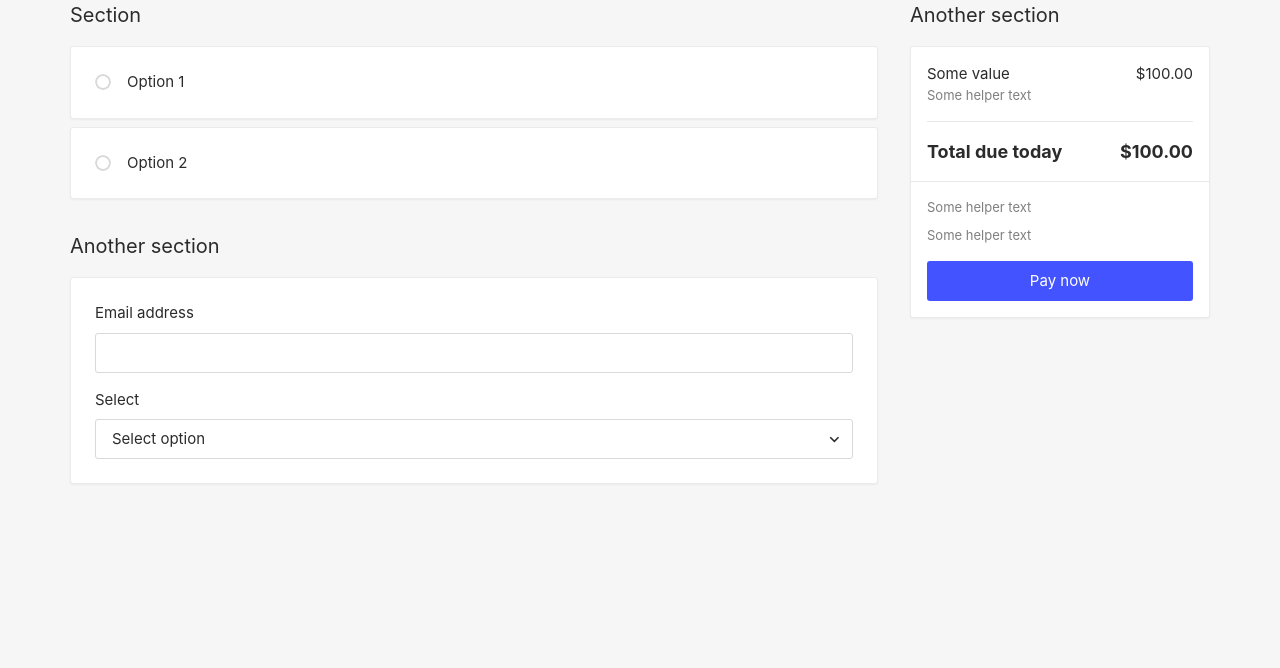
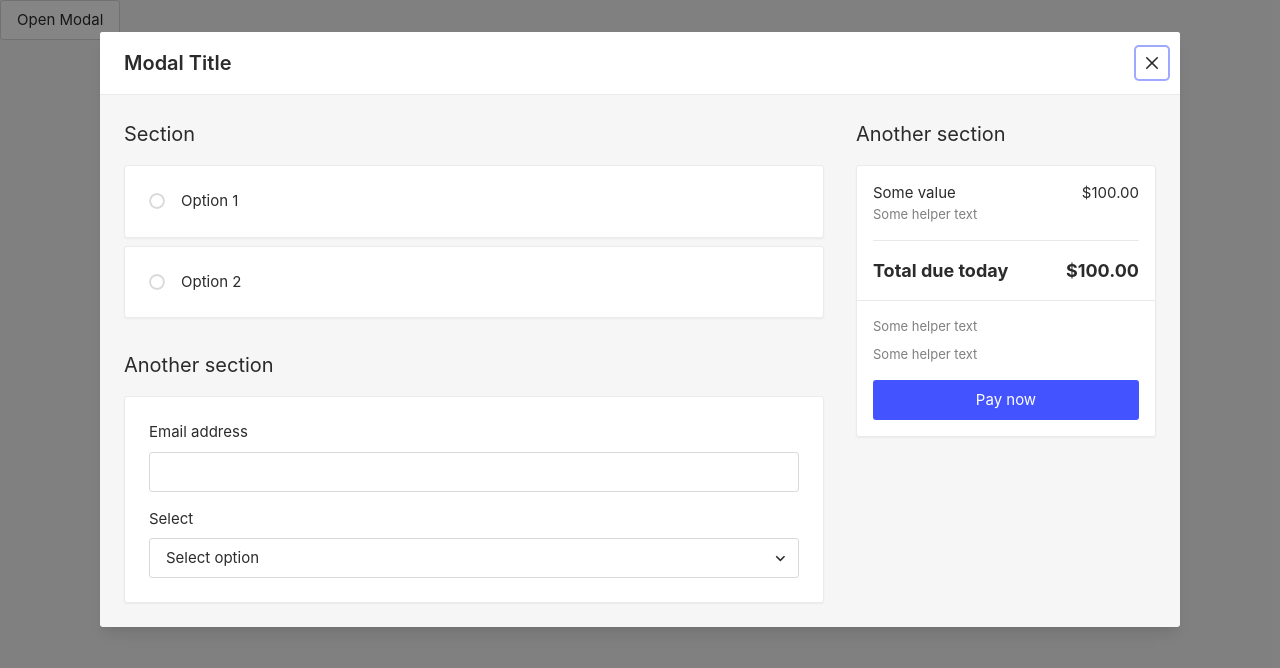
Before and after one commit to ItsJonQ/chakra-customization, a Next.js app: page /radio-card in a window 1280 px wide. Shown: the top 668 px of the page. Built offline with nearby package versions, Linux system fonts and the light colour scheme.

Commit message:
Setup modal

```diff
--- a/components/base/Button.js
+++ b/components/base/Button.js
@@ -19,3 +19,13 @@ export const Button = React.forwardRef(
 );
 
 Button.displayName = 'Button';
+
+export const buttonStyles = {
+  baseStyle: {
+    background: 'white',
+    fontWeight: 'medium',
+  },
+  defaultProps: {
+    variant: 'outline',
+  },
+};
--- /dev/null
+++ b/components/base/Modal.js
@@ -0,0 +1,108 @@
+import React from 'react';
+import {
+  Modal as ChakraModal,
+  ModalOverlay as ChakraModalOverlay,
+  ModalContent as ChakraModalContent,
+  ModalHeader as ChakraModalHeader,
+} from '@chakra-ui/react';
+
+export {
+  ModalOverlay,
+  ModalContent,
+  ModalFooter,
+  ModalBody,
+  ModalCloseButton,
+  useDisclosure,
+} from '@chakra-ui/react';
+
+export const Modal = React.forwardRef(
+  (
+    {
+      autoFocus,
+      blockScrollOnMount,
+      children,
+      closeOnEsc,
+      closeOnOverlayClick,
+      finalFocusRef,
+      id,
+      initialFocusRef,
+      isCentered,
+      isOpen,
+      lockFocusAcrossFrames,
+      maxWidth,
+      motionPreset,
+      onClose,
+      onCloseComplete,
+      onEsc,
+      onOverlayClick,
+      portalProps,
+      preserveScrollBarGap,
+      returnFocusOnClose,
+      scrollBehavior = 'inside',
+      size,
+      trapFocus,
+      variant,
+      ...props
+    },
+    ref
+  ) => {
+    const modalProps = {
+      autoFocus,
+      blockScrollOnMount,
+      closeOnEsc,
+      closeOnOverlayClick,
+      finalFocusRef,
+      id,
+      initialFocusRef,
+      isCentered,
+      isOpen,
+      lockFocusAcrossFrames,
+      maxWidth,
+      motionPreset,
+      onClose,
+      onClose,
+      onCloseComplete,
+      onEsc,
+      onOverlayClick,
+      portalProps,
+      preserveScrollBarGap,
+      returnFocusOnClose,
+      scrollBehavior,
+      size,
+      trapFocus,
+      variant,
+    };
+
+    return (
+      <ChakraModal {...modalProps} ref={ref}>
+        <ChakraModalOverlay />
+        <ChakraModalContent
+          maxWidth={maxWidth}
+          marginTop="2.5%"
+          marginBottom="2.5%"
+          {...props}
+        >
+          {children}
+        </ChakraModalContent>
+      </ChakraModal>
+    );
+  }
+);
+
+Modal.displayName = 'Modal';
+
+export const ModalHeader = React.forwardRef((props, ref) => {
+  return (
+    <ChakraModalHeader
+      borderTopLeftRadius="md"
+      borderTopRightRadius="md"
+      background="white"
+      borderBottom="1px solid"
+      borderBottomColor="gray.100"
+      {...props}
+      ref={ref}
+    />
+  );
+});
+
+ModalHeader.displayName = 'ModalHeader';
--- a/components/base/RadioCard.js
+++ b/components/base/RadioCard.js
@@ -5,6 +5,8 @@ import { Card } from './Card';
 import { Checkbox } from './Checkbox';
 import { Spacer } from './Spacer';
 import { HStack } from './HStack';
+
+export { useRadio } from '@chakra-ui/react';
 
 export const RadioCard = React.forwardRef(({ children, ...props }, ref) => {
   const { getInputProps, getCheckboxProps } = useRadio(props);
--- a/components/base/index.js
+++ b/components/base/index.js
@@ -11,6 +11,7 @@ export * from './FormHelperText';
 export * from './FormLabel';
 export * from './Grid';
 export * from './HStack';
+export * from './Modal';
 export * from './RadioCard';
 export * from './Select';
 export * from './Spacer';
--- a/pages/radio-card.js
+++ b/pages/radio-card.js
@@ -7,6 +7,7 @@ import {
   Caption,
   Container,
   Card,
+  ModalCloseButton,
   Grid,
   GridItem,
   CardBody,
@@ -14,6 +15,10 @@ import {
   FormControl,
   FormLabel,
   Subheading,
+  useDisclosure,
+  Modal,
+  ModalBody,
+  ModalHeader,
   HStack,
   RadioCard,
   Select,
@@ -47,11 +52,8 @@ function RadioCardExample() {
   );
 }
 
-export default function Page() {
+const MainContent = () => {
   return (
-    <Container>
-      <Grid templateColumns="1fr 300px" gap={8}>
-        <GridItem>
     <VStack spacing={8}>
       <VStack>
         <Subheading>Section</Subheading>
@@ -78,8 +80,11 @@ export default function Page() {
         </Card>
       </VStack>
     </VStack>
-        </GridItem>
-        <GridItem>
+  );
+};
+
+const AsideContent = () => {
+  return (
     <VStack>
       <Subheading>Another section</Subheading>
 
@@ -107,13 +112,42 @@ export default function Page() {
               <Caption variant="secondary">Some helper text</Caption>
               <Caption variant="secondary">Some helper text</Caption>
             </VStack>
-                  <Button colorScheme="brand">Pay now</Button>
+            <Button colorScheme="brand" variant="solid">
+              Pay now
+            </Button>
           </VStack>
         </CardBody>
       </Card>
     </VStack>
+  );
+};
+
+export default function Page() {
+  const { isOpen, onOpen, onClose } = useDisclosure({ defaultIsOpen: true });
+
+  return (
+    <>
+      <Button onClick={onOpen}>Open Modal</Button>
+
+      <Modal
+        isOpen={isOpen}
+        onClose={onClose}
+        maxWidth={1080}
+        background="gray.50"
+      >
+        <ModalHeader>Modal Title</ModalHeader>
+        <ModalCloseButton marginTop="7px" />
+        <ModalBody padding={6}>
+          <Grid templateColumns="1fr 300px" gap={8}>
+            <GridItem as="main">
+              <MainContent />
+            </GridItem>
+            <GridItem as="aside">
+              <AsideContent />
             </GridItem>
           </Grid>
-    </Container>
+        </ModalBody>
+      </Modal>
+    </>
   );
 }
--- a/styles/theme.js
+++ b/styles/theme.js
@@ -5,6 +5,7 @@ import {
 } from '@chakra-ui/react';
 import { whiten, darken } from '@chakra-ui/theme-tools';
 import { colors, spacing as space } from './tokens';
+import { buttonStyles } from '../components/base/Button';
 import { cardStyles, cardBodyStyles } from '../components/base/Card';
 import { textStyles } from '../components/base/Text';
 
@@ -194,11 +195,7 @@ const controlComponentDefaults = {
 };
 
 const components = {
-  Button: {
-    baseStyle: {
-      fontWeight: 'medium',
-    },
-  },
+  Button: buttonStyles,
   Input: controlComponentDefaults,
   NumberInput: controlComponentDefaults,
   PinInput: controlComponentDefaults,
```
Lines whose indentation alone changed are shown as unchanged.
